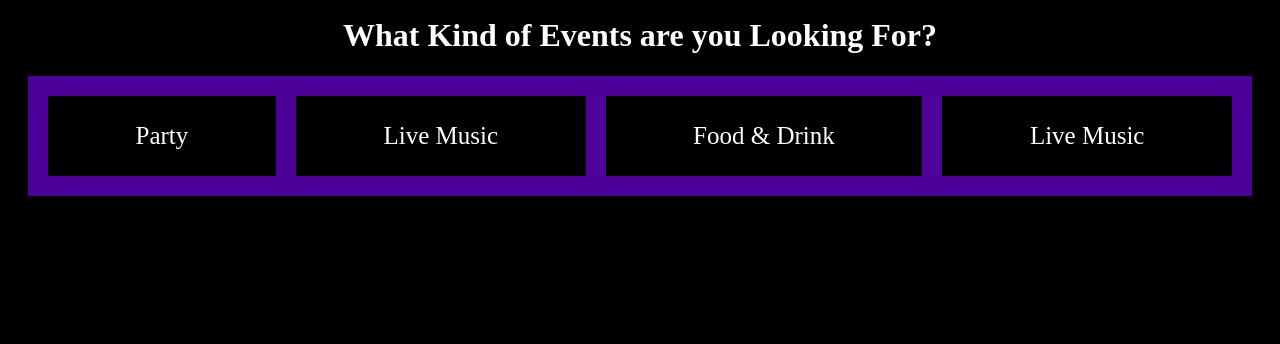
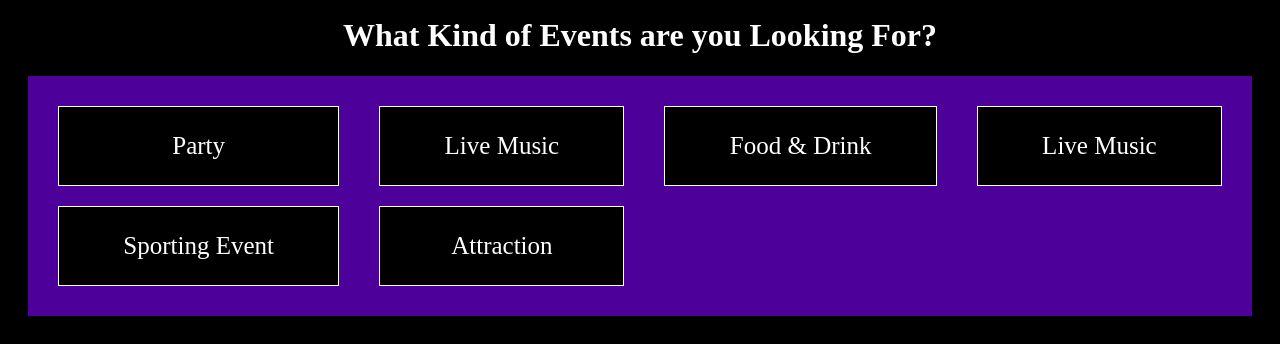
Before and after one commit to vnguye15/Event_Finder_Final_Deliveral, a plain HTML site: page Home.html in a window 1280 px wide. Shown: the part 716-1060 px from the top of the page. Before the commit the page ends 940 px from the top, so only its background shows below. Drawn offline with Linux system fonts and the light colour scheme.

Commit message:
Update Home page and CSS

```diff
--- a/Home.html
+++ b/Home.html
@@ -38,6 +38,14 @@
                         <p>Live Music</p>
                     </div>
 
+                    <div class="grid-item">
+                        <p>Sporting Event</p>
+                    </div>
+
+                    <div class="grid-item">
+                        <p>Attraction</p>
+                    </div>
+
                 </div>
             </div>
         </div>
--- a/Styling.css
+++ b/Styling.css
@@ -46,6 +46,8 @@ body{
     color:white;
     font-size: 25px;
     text-align: center;
+    border-color: white;
+    margin: 10px;
   }
 
   /* Main content area */
```
